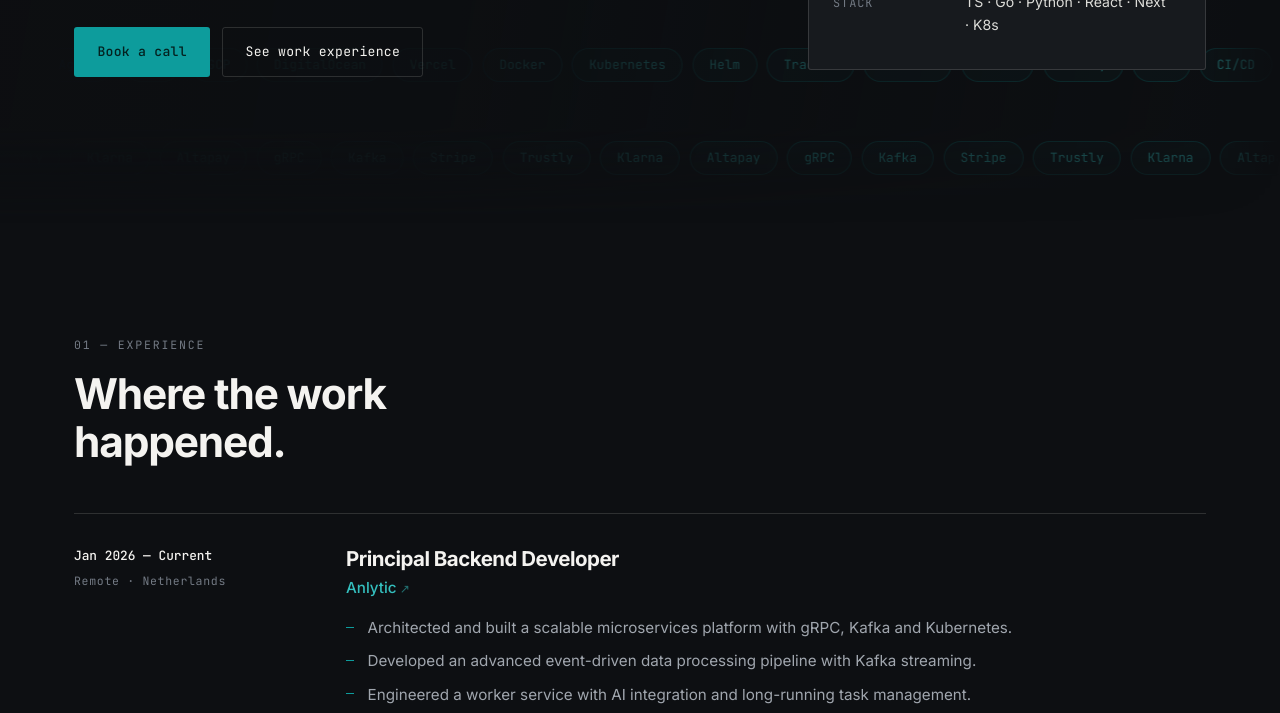
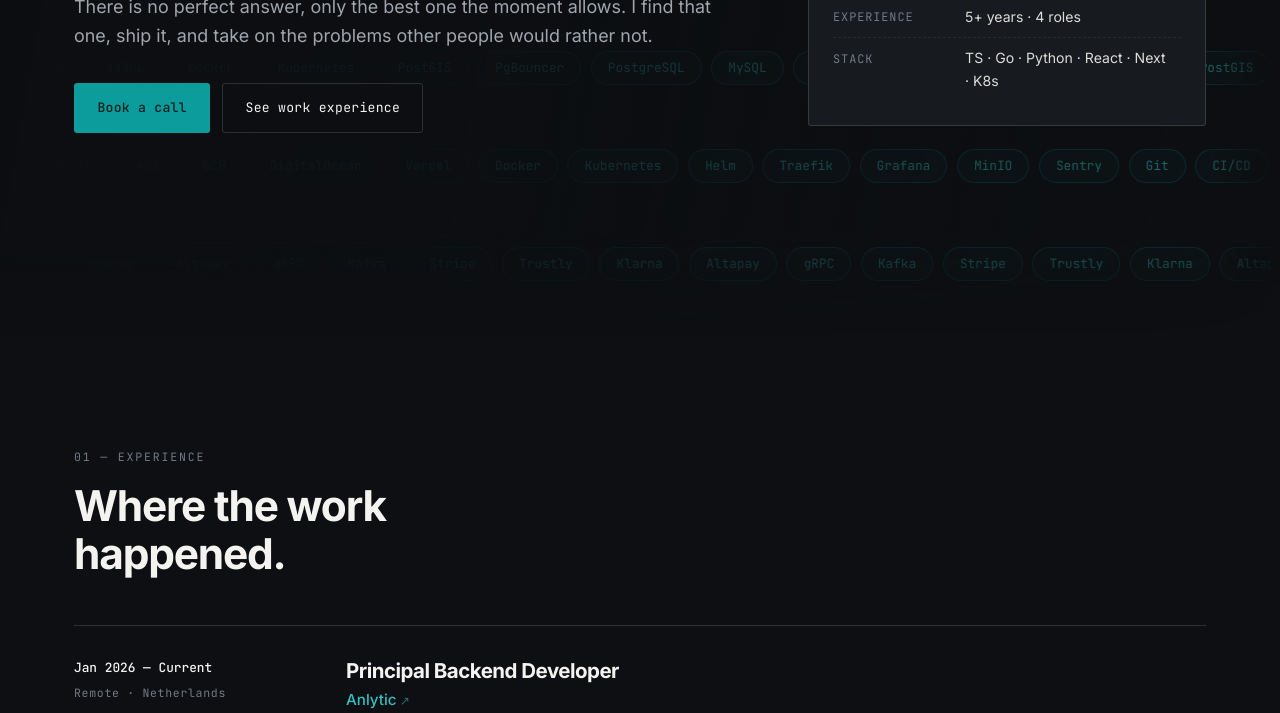
Before and after one commit to ih16/portfolio3, a plain HTML site: page index.html in a window 1280 px wide. Shown: the part 464-1177 px from the top of the page. Drawn offline with Linux system fonts and the light colour scheme.

Commit message:
fix: align hero viewport and make backdrop marquees seamless

```diff
--- a/index.html
+++ b/index.html
@@ -751,7 +751,7 @@
   </div>
 </footer>
 
-<script src="script.js" defer></script>
+<script src="script.js?v=20260825-3" defer></script>
 <script type="module" src="pet.js?v=20260825-2"></script>
 
 </body>
--- a/script.js
+++ b/script.js
@@ -1,6 +1,7 @@
 /* ============================================================
-   Hero pointer effects — the only JavaScript on the page.
-   It feeds the real pointer position to three things:
+   Hero backdrop and pointer effects — the only JavaScript on the page.
+   It keeps each marquee track wide enough for a seamless loop, then feeds
+   the real pointer position to three things:
      .hero__glow     the cursor light  (heaviest lag, smears when moving)
      .cursor__trail  ghosts bridging the gap between cursor and light
      .hero__cursor   the emitter — aura lags slightly, filament is exact
@@ -12,6 +13,55 @@
   const hero = document.querySelector('.hero');
   if (!hero) return;
 
+  const reduced = window.matchMedia('(prefers-reduced-motion: reduce)');
+
+  /* ---- marquee coverage ---------------------------------------------
+     Two equal tracks loop cleanly only when either one can cover the visible
+     row by itself. Repeat each verified base sequence in whole cycles until
+     it does, then lengthen the duration by the same factor so its speed does
+     not jump on wide screens. */
+  const marqueeStates = [...hero.querySelectorAll('.marquee')].map((marquee) => {
+    const inner = marquee.querySelector('.marquee__inner');
+    const tracks = inner ? [...inner.querySelectorAll('.marquee__track')] : [];
+    if (!inner || tracks.length !== 2) return null;
+
+    const templates = [...tracks[0].children].map((item) => item.cloneNode(true));
+    const baseDuration = Number.parseFloat(getComputedStyle(inner).animationDuration) || 44;
+    return { marquee, inner, tracks, templates, baseDuration, cycles: 1 };
+  }).filter(Boolean);
+
+  const fillMarquees = () => {
+    if (reduced.matches) return;
+
+    for (const state of marqueeStates) {
+      const gap = Number.parseFloat(getComputedStyle(state.tracks[0]).gap) || 0;
+      const targetWidth = state.marquee.clientWidth + gap * 2;
+
+      while (state.tracks[0].offsetWidth < targetWidth && state.cycles < 16) {
+        for (const track of state.tracks) {
+          for (const template of state.templates) track.appendChild(template.cloneNode(true));
+        }
+        state.cycles += 1;
+      }
+
+      state.inner.style.animationDuration = `${state.baseDuration * state.cycles}s`;
+    }
+  };
+
+  let marqueeFrame = 0;
+  const queueMarqueeFill = () => {
+    if (marqueeFrame) return;
+    marqueeFrame = requestAnimationFrame(() => {
+      marqueeFrame = 0;
+      fillMarquees();
+    });
+  };
+
+  queueMarqueeFill();
+  window.addEventListener('resize', queueMarqueeFill, { passive: true });
+  reduced.addEventListener('change', queueMarqueeFill);
+  if (document.fonts) document.fonts.ready.then(queueMarqueeFill);
+
   const glow   = hero.querySelector('.hero__glow');
   const cursor = hero.querySelector('.hero__cursor');
   const ring   = cursor && cursor.querySelector('.cursor__ring');
@@ -20,8 +70,6 @@
 
   // needs a real pointer — no cursor to replace on touch
   if (!window.matchMedia('(hover: hover) and (pointer: fine)').matches) return;
-
-  const reduced = window.matchMedia('(prefers-reduced-motion: reduce)');
 
   // only hide the system cursor once we know we can draw a replacement,
   // so a script failure never leaves the hero with no cursor at all
--- a/styles.css
+++ b/styles.css
@@ -242,11 +242,13 @@
   position: relative;
   isolation: isolate;   /* confine the glow's blending to this section */
   overflow: hidden;
-  /* Match the natural page load to the position produced by the #top anchor:
-     the sticky header remains visible while the hero begins behind it. */
-  margin-top: calc(0px - var(--header-h));
-  padding-block: clamp(3.5rem, 9vw, 7.5rem) var(--s6);
-  min-height: min(86vh, 780px);
+  /* The header stays in normal flow; the hero fills only the viewport left
+     beneath it, and #top returns to that same unobscured position. */
+  scroll-margin-top: var(--header-h);
+  /* Equal top and bottom padding keeps the grid on the hero's true midpoint. */
+  padding-block: clamp(var(--s6), 6vw, var(--s7));
+  min-height: calc(100vh - var(--header-h));
+  min-height: calc(100svh - var(--header-h));
   display: flex;
   flex-direction: column;
   justify-content: center;
@@ -982,15 +984,21 @@
 
 .marquee__inner {
   display: flex;
-  gap: var(--mq-gap);
   width: max-content;
   will-change: transform;
   animation: mq-scroll var(--mq-dur, 44s) linear infinite;
 }
-.marquee__track { display: flex; gap: var(--mq-gap); flex: none; }
+.marquee__track {
+  display: flex;
+  gap: var(--mq-gap);
+  flex: none;
+  /* The seam gap belongs inside each equal-width half. An outer flex gap
+     would make -50% stop half a gap short and reveal the animation restart. */
+  padding-right: var(--mq-gap);
+}
 
-/* two identical tracks separated by --mq-gap means -50% lands exactly
-   one track further along: the loop point is invisible */
+/* Two identical tracks, each including its trailing seam gap, make the second
+   track start at exactly 50% of the strip. */
 @keyframes mq-scroll {
   from { transform: translateX(0); }
   to   { transform: translateX(-50%); }
@@ -1282,7 +1290,7 @@
   .foot__brand { grid-column: 1 / -1; }
   .hero__cta .btn, .cta__actions .btn { flex: 1 1 auto; }
   .chip { font-size: .74rem; padding: .5rem .8rem; }
-  .hero { min-height: 0; --mq-gap: .45rem; }
+  .hero { --mq-gap: .45rem; }
   .hero__bg { opacity: calc(var(--bg-opacity) * .8); }
   .hero__title { font-size: clamp(1.65rem, 8vw, 2.4rem); }
   .specs { max-width: none; }
```
